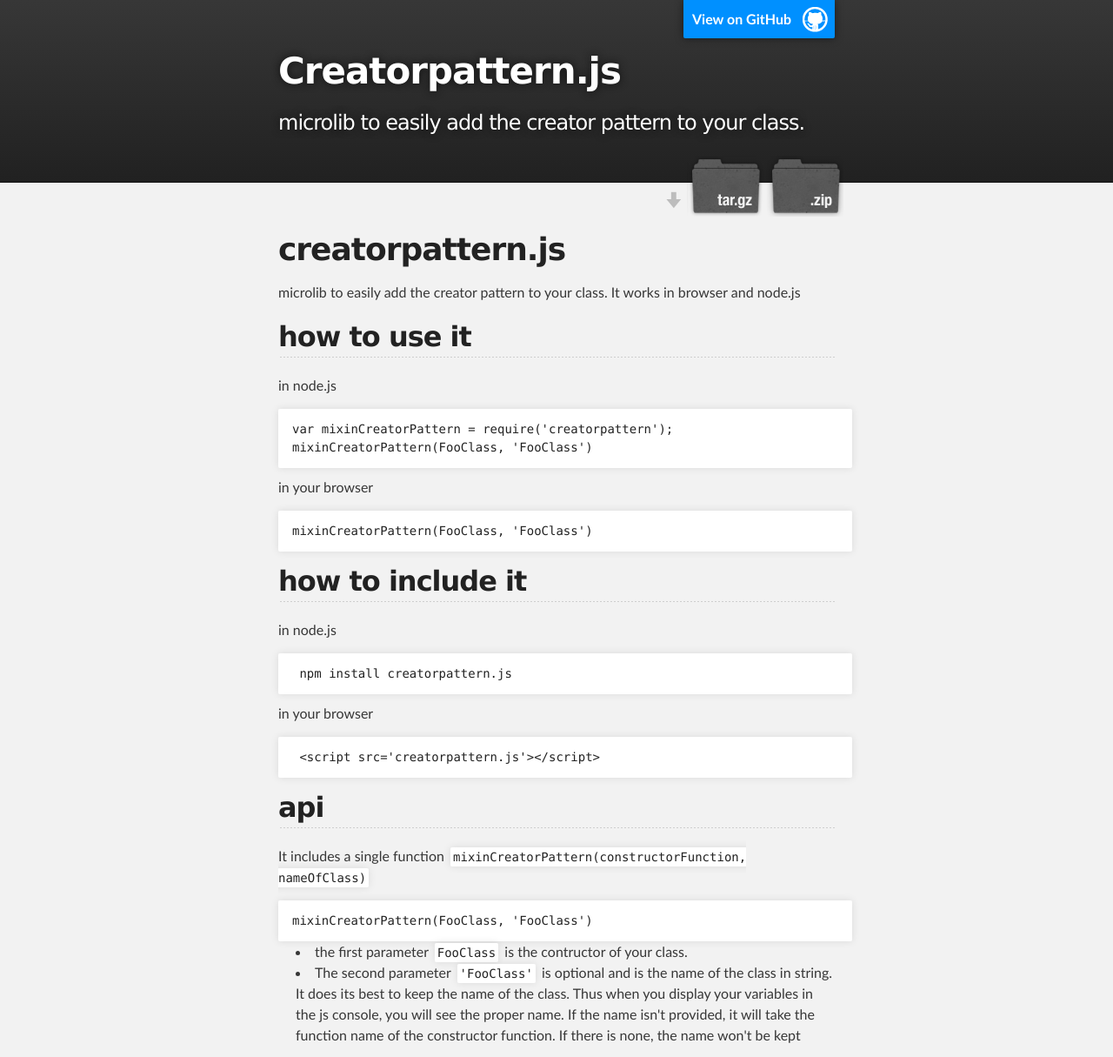
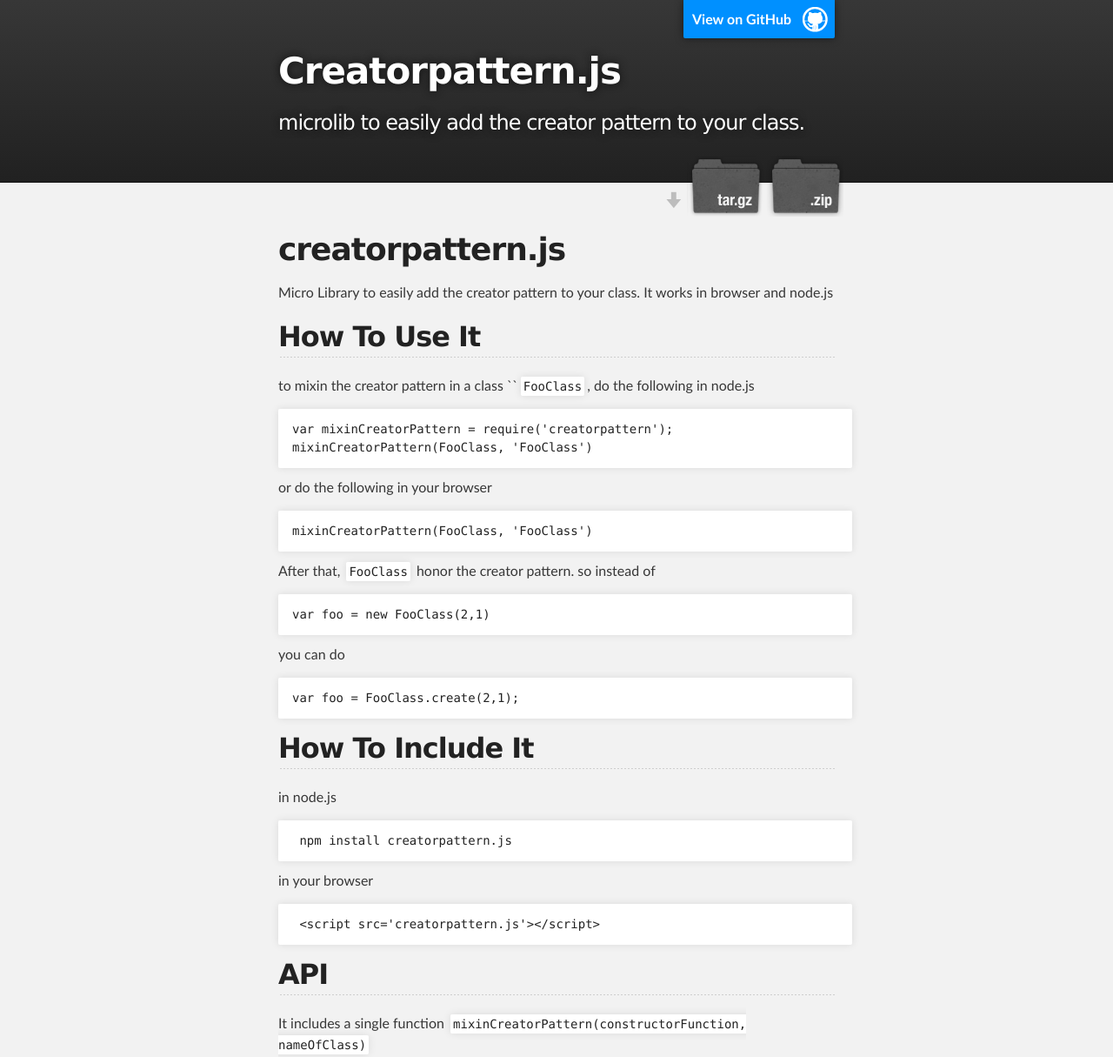
Before and after one commit to jeromeetienne/creatorpattern.js, a plain HTML site: page index.html in a window 1280 px wide. Shown: the top 1215 px of the page at 87% size. Drawn offline with Linux system fonts and the light colour scheme.

```diff
--- a/index.html
+++ b/index.html
@@ -33,23 +33,33 @@
       <section id="main_content" class="inner">
         <h1>creatorpattern.js</h1>
 
-<p>microlib to easily add the creator pattern to your class.
+<p>Micro Library to easily add the creator pattern to your class.
 It works in browser and node.js</p>
 
-<h2>how to use it</h2>
+<h2>How To Use It</h2>
 
-<p>in node.js</p>
+<p>to mixin the creator pattern in a class ``<code>FooClass</code>, do the following in node.js</p>
 
 <pre><code>var mixinCreatorPattern = require('creatorpattern');
 mixinCreatorPattern(FooClass, 'FooClass')
 </code></pre>
 
-<p>in your browser</p>
+<p>or do the following in your browser</p>
 
 <pre><code>mixinCreatorPattern(FooClass, 'FooClass')
 </code></pre>
 
-<h2>how to include it</h2>
+<p>After that, <code>FooClass</code> honor the creator pattern. so instead of</p>
+
+<pre><code>var foo = new FooClass(2,1)
+</code></pre>
+
+<p>you can do </p>
+
+<pre><code>var foo = FooClass.create(2,1);
+</code></pre>
+
+<h2>How To Include It</h2>
 
 <p>in node.js</p>
 
@@ -61,7 +71,7 @@
 <pre><code> &lt;script src='creatorpattern.js'&gt;&lt;/script&gt;
 </code></pre>
 
-<h2>api</h2>
+<h2>API</h2>
 
 <p>It includes a single function <code>mixinCreatorPattern(constructorFunction, nameOfClass)</code></p>
 
```
Also changed, not shown: params.json (+1 -1 lines).
